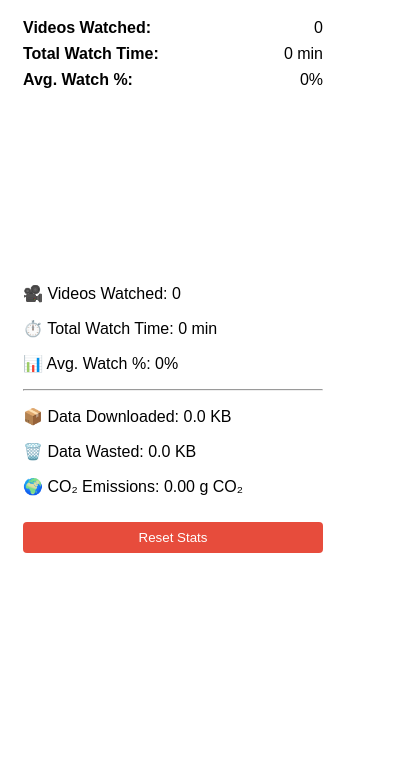
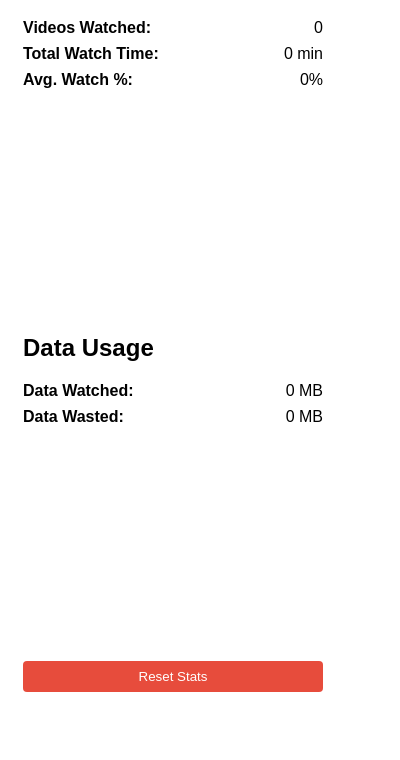
Before and after one commit to JamilAL01/swipe_extension_server, a browser extension: page popup/popup.html in a window 400 px wide. Shown: the part 84-844 px from the top of the page. Drawn offline with Linux system fonts and the light colour scheme.

Commit message:
update popup

```diff
--- a/popup/popup.html
+++ b/popup/popup.html
@@ -25,26 +25,26 @@
     </div>
 
     <div class="chart-container">
-     <canvas id="watch-history-chart"></canvas>
+      <canvas id="watch-history-chart" height="200"></canvas>
     </div>
 
-    <div id="stats">
-     <p>🎥 Videos Watched: <span id="videos-count">0</span></p>
-     <p>⏱️ Total Watch Time: <span id="watch-time">0 min</span></p>
-     <p>📊 Avg. Watch %: <span id="avg-percent">0%</span></p>
-     <hr>
-      <p>📦 Data Downloaded: <span id="data-downloaded">0 MB</span></p>
-      <p>🗑️ Data Wasted: <span id="data-wasted">0 MB</span></p>
-      <p>🌍 CO₂ Emissions: <span id="co2">0 g CO₂</span></p>
+    <h2>Data Usage</h2>
+    <div class="metric">
+      <span class="label">Data Watched:</span>
+      <span id="data-watched" class="value">0 MB</span>
+    </div>
+
+    <div class="metric">
+      <span class="label">Data Wasted:</span>
+      <span id="data-wasted" class="value">0 MB</span>
+    </div>
+
+    <div class="chart-container">
+      <canvas id="data-pie-chart" height="200"></canvas>
     </div>
 
     <button id="reset-stats" class="reset-btn">Reset Stats</button>
-    </div>
-  <canvas id="data-pie-chart" height="200"></canvas>
-  <canvas id="watch-history-chart" height="200"></canvas>
-
-  <button id="reset-stats">Reset Stats</button>
-
+  </div>
 
   <script src="chart.umd.js"></script>
   <script src="popup.js"></script>
--- a/popup/popup.js
+++ b/popup/popup.js
@@ -7,68 +7,18 @@ document.addEventListener('DOMContentLoaded', () => {
       const avgPercent = data.avgPercentWatched || 0;
       const history = data.videoHistory || [];
 
-      // ---- Basic stats ----
+      // ================== BASIC STATS ==================
       document.getElementById('videos-count').textContent = videos;
       document.getElementById('watch-time').textContent = `${Math.floor(totalTimeSec / 60)} min`;
       document.getElementById('avg-percent').textContent = `${Math.round(avgPercent)}%`;
 
-      // ---- Energy and data computations ----
-      let totalDataMB = 0;
-      let watchedDataMB = 0;
-
-      history.forEach(v => {
-        if (!v.duration || !v.bitrate) return;
-        const totalMB = (v.bitrate * v.duration) / (8 * 1e6); // bits → MB
-        const watchedMB = totalMB * (v.percentWatched / 100);
-        totalDataMB += totalMB;
-        watchedDataMB += watchedMB;
-      });
-
-      const wastedDataMB = Math.max(totalDataMB - watchedDataMB, 0);
-      const totalGB = totalDataMB / 1024;
-      const co2g = totalGB * 40; // ~40 g CO₂ per GB
-
-      // ---- Display ----
-      document.getElementById('data-downloaded').textContent =
-        totalDataMB > 1 ? `${totalDataMB.toFixed(1)} MB` : `${(totalDataMB * 1024).toFixed(1)} KB`;
-      document.getElementById('data-wasted').textContent =
-        wastedDataMB > 1 ? `${wastedDataMB.toFixed(1)} MB` : `${(wastedDataMB * 1024).toFixed(1)} KB`;
-      document.getElementById('co2').textContent = `${co2g.toFixed(2)} g CO₂`;
-
-      // ---- Pie chart: Watched vs Wasted ----
-      if (typeof Chart !== 'undefined' && totalDataMB > 0) {
-        const ctxPie = document.getElementById('data-pie-chart').getContext('2d');
-        new Chart(ctxPie, {
-          type: 'pie',
-          data: {
-            labels: ['Watched Data', 'Wasted Data'],
-            datasets: [{
-              data: [watchedDataMB, wastedDataMB],
-              backgroundColor: ['#4CAF50', '#E74C3C'], // green vs red
-              borderWidth: 1
-            }]
-          },
-          options: {
-            responsive: true,
-            plugins: {
-              legend: { position: 'bottom' },
-              tooltip: {
-                callbacks: {
-                  label: function(context) {
-                    const value = context.raw;
-                    return `${context.label}: ${value.toFixed(1)} MB`;
-                  }
-                }
-              }
-            }
-          }
-        });
-      }
-
-      // ---- Watch % Line Chart ----
+      // ================== WATCH HISTORY CHART ==================
       if (history.length > 0 && typeof Chart !== 'undefined') {
         const ctx = document.getElementById('watch-history-chart').getContext('2d');
+
         const percents = history.map(h => h.percentWatched);
+
+        // Simple moving average (window = 5)
         const movingAvg = percents.map((val, i, arr) => {
           const start = Math.max(0, i - 4);
           const window = arr.slice(start, i + 1);
@@ -104,12 +54,63 @@ document.addEventListener('DOMContentLoaded', () => {
             responsive: true,
             animation: { duration: 800 },
             scales: {
-              y: { beginAtZero: true, max: 100, title: { display: true, text: 'Watch %' } },
-              x: { title: { display: true, text: 'Last Videos' } }
+              y: {
+                beginAtZero: true,
+                max: 100,
+                title: { display: true, text: 'Watch %' }
+              },
+              x: {
+                title: { display: true, text: 'Last Videos' }
+              }
             },
             plugins: {
               tooltip: { mode: 'index', intersect: false },
               legend: { display: true }
+            }
+          }
+        });
+      }
+
+      // ================== DATA WATCHED / WASTED ==================
+      if (history.length > 0) {
+        let totalDataMB = 0;
+        let watchedDataMB = 0;
+
+        history.forEach(v => {
+          if (!v.duration || !v.bitrate) return;
+          const totalMB = (v.bitrate * v.duration) / (8 * 1e6); // bits → MB
+          const watchedMB = totalMB * (v.percentWatched / 100);
+          totalDataMB += totalMB;
+          watchedDataMB += watchedMB;
+        });
+
+        const wastedDataMB = Math.max(totalDataMB - watchedDataMB, 0);
+
+        // Update UI
+        document.getElementById('data-watched').textContent = `${watchedDataMB.toFixed(1)} MB`;
+        document.getElementById('data-wasted').textContent = `${wastedDataMB.toFixed(1)} MB`;
+
+        // Pie Chart
+        const ctxPie = document.getElementById('data-pie-chart').getContext('2d');
+        new Chart(ctxPie, {
+          type: 'pie',
+          data: {
+            labels: ['Watched Data', 'Wasted Data'],
+            datasets: [{
+              data: [watchedDataMB, wastedDataMB],
+              backgroundColor: ['#4CAF50', '#E74C3C'],
+              borderWidth: 1
+            }]
+          },
+          options: {
+            responsive: true,
+            plugins: {
+              legend: { position: 'bottom' },
+              tooltip: {
+                callbacks: {
+                  label: (ctx) => `${ctx.label}: ${ctx.raw.toFixed(1)} MB`
+                }
+              }
             }
           }
         });
```
